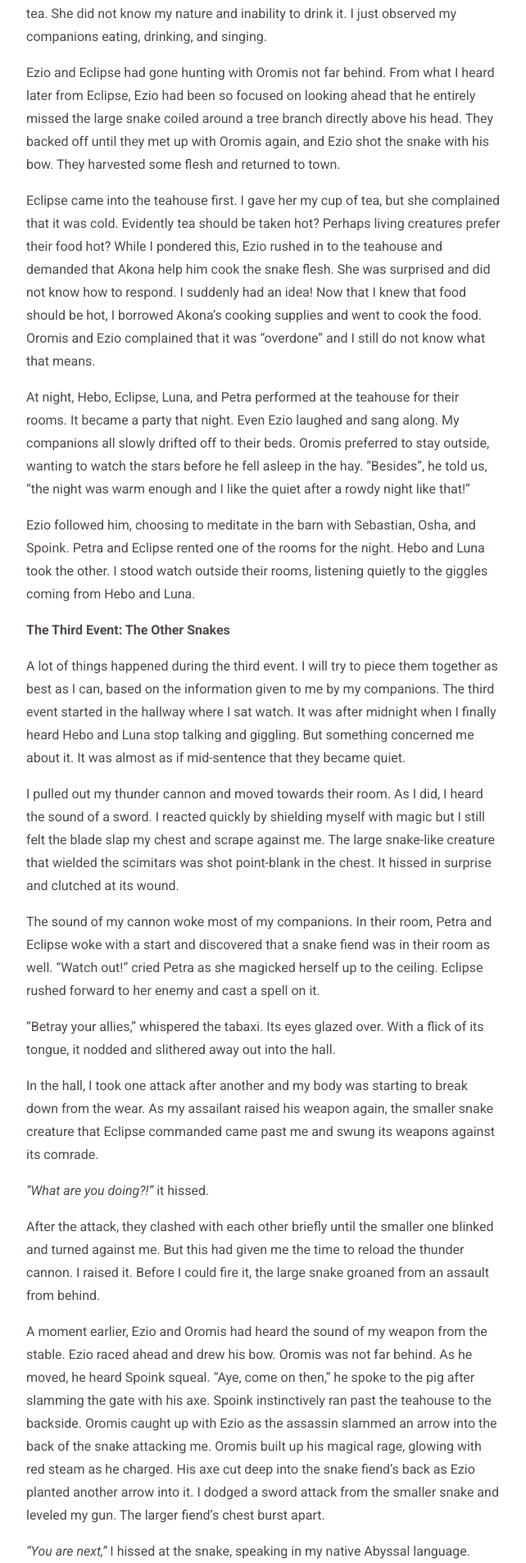
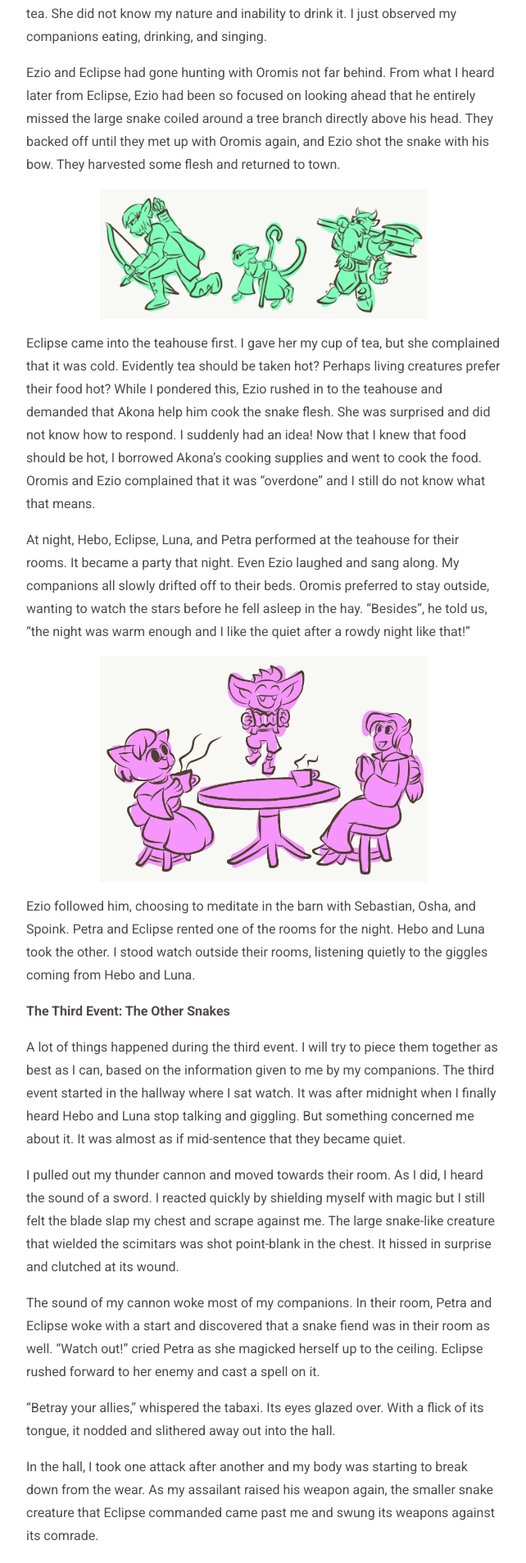
Before and after one commit to clblamires/ninesjournal, a Jekyll site: the page built from _posts/2019-05-28-trouble-in-the-teahouse.md, in a window 1280 px wide. Shown: the part 1579-3486 px from the top of the page at 82% size, without its empty margins (318-960 px from the left). Built offline with Jekyll 4.4.1, drawn with Linux system fonts in a browser that asks for light colours.

Commit message:
Update Episodes “2019-05-28-trouble-in-the-teahouse”

```diff
--- a/_posts/2019-05-28-trouble-in-the-teahouse.md
+++ b/_posts/2019-05-28-trouble-in-the-teahouse.md
@@ -23,9 +23,13 @@ Lotus Lake’s small village was welcoming. Hebo, Luna, and Petra went to a teah
 
 Ezio and Eclipse had gone hunting with Oromis not far behind. From what I heard later from Eclipse, Ezio had been so focused on looking ahead that he entirely missed the large snake coiled around a tree branch directly above his head. They backed off until they met up with Oromis again, and Ezio shot the snake with his bow. They harvested some flesh and returned to town.
 
+![Ezio hunting with friends](/images/ezio-hunting-with-friends.png "Ezio hunting with friends")
+
 Eclipse came into the teahouse first. I gave her my cup of tea, but she complained that it was cold. Evidently tea should be taken hot? Perhaps living creatures prefer their food hot? While I pondered this, Ezio rushed in to the teahouse and demanded that Akona help him cook the snake flesh. She was surprised and did not know how to respond. I suddenly had an idea! Now that I knew that food should be hot, I borrowed Akona’s cooking supplies and went to cook the food. Oromis and Ezio complained that it was “overdone” and I still do not know what that means.
 
 At night, Hebo, Eclipse, Luna, and Petra performed at the teahouse for their rooms. It became a party that night. Even Ezio laughed and sang along. My companions all slowly drifted off to their beds. Oromis preferred to stay outside, wanting to watch the stars before he fell asleep in the hay. “Besides”, he told us, “the night was warm enough and I like the quiet after a rowdy night like that!”
+
+![Hebo singing](/images/hebo-sings.png "Hebo singing")
 
 Ezio followed him, choosing to meditate in the barn with Sebastian, Osha, and Spoink. Petra and Eclipse rented one of the rooms for the night. Hebo and Luna took the other. I stood watch outside their rooms, listening quietly to the giggles coming from Hebo and Luna.
 
```
Also changed, not shown: other parts of _posts/2019-05-28-trouble-in-the-teahouse.md (+6 -0 lines).
